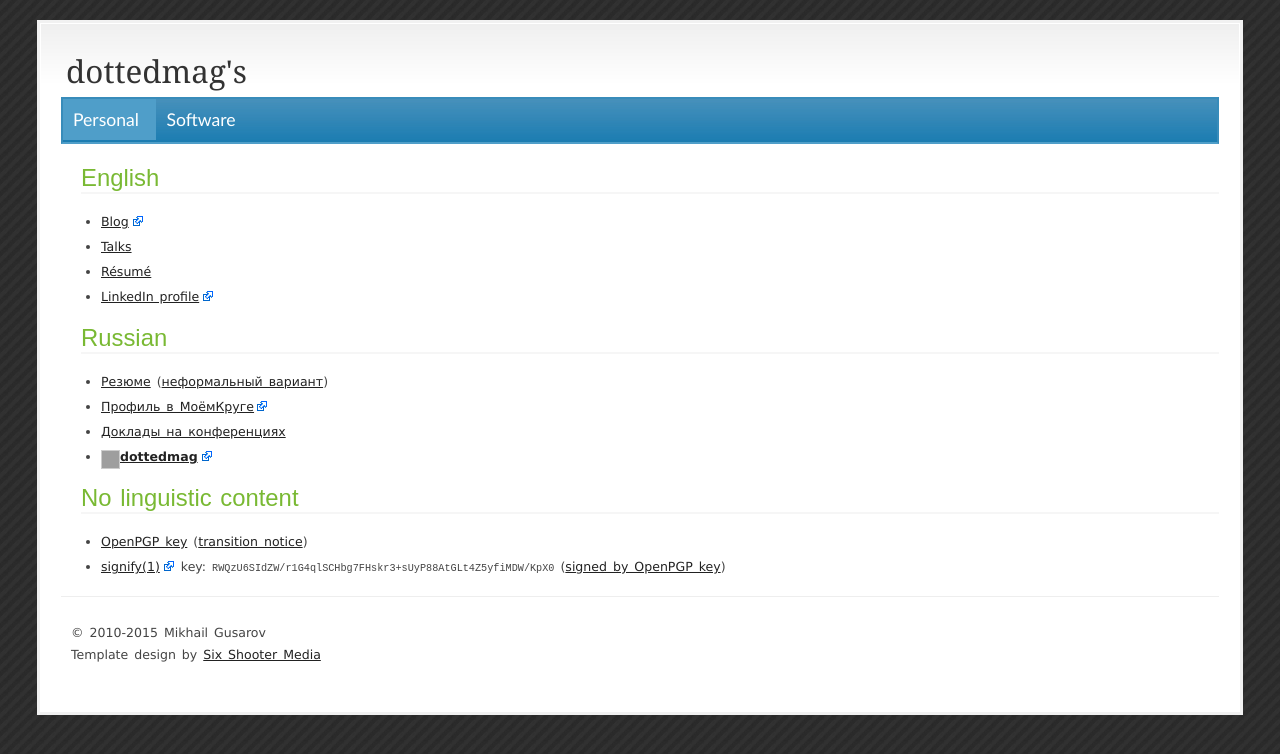
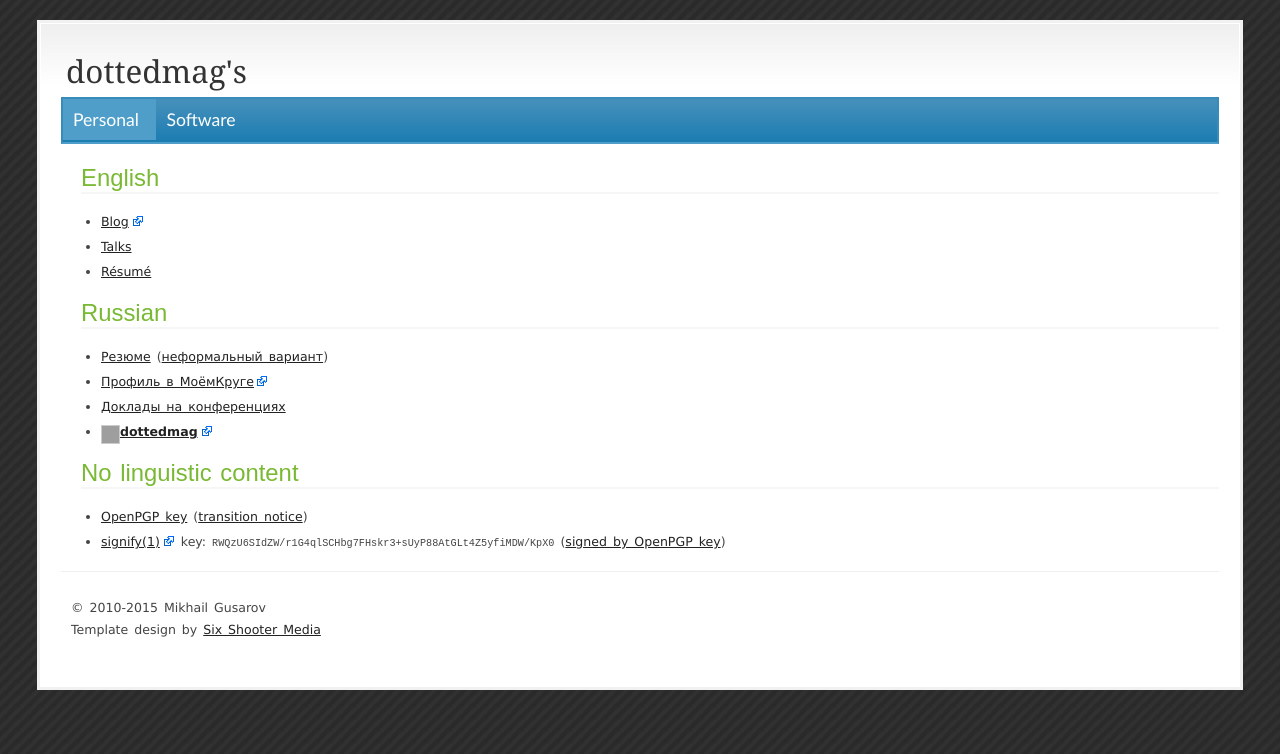
Before and after one commit to dottedmag/dottedmag.net, a Jekyll site: the page built from index.html, in a window 1280 px wide. Shown: the top 754 px of the page. Built offline with Jekyll 4.4.1, drawn with Linux system fonts in a browser that asks for light colours; Markdown is read by kramdown in place of the engine named in the settings; grey boxes are pictures that could not be loaded.

Commit message:
Good bye, Linkedin!

```diff
--- a/index.html
+++ b/index.html
@@ -13,7 +13,6 @@ head: "
   <li><a href="http://blog.dottedmag.net/">Blog</a></li>
   <li><a href="/talks/en/">Talks</a></li>
   <li><a href="/mikhail-gusarov-resume/">Résumé</a></li>
-  <li><a href="https://www.linkedin.com/in/dottedmag">LinkedIn profile</a></li>
 </ul>
 <h2>Russian</h2>
 <ul>
```
